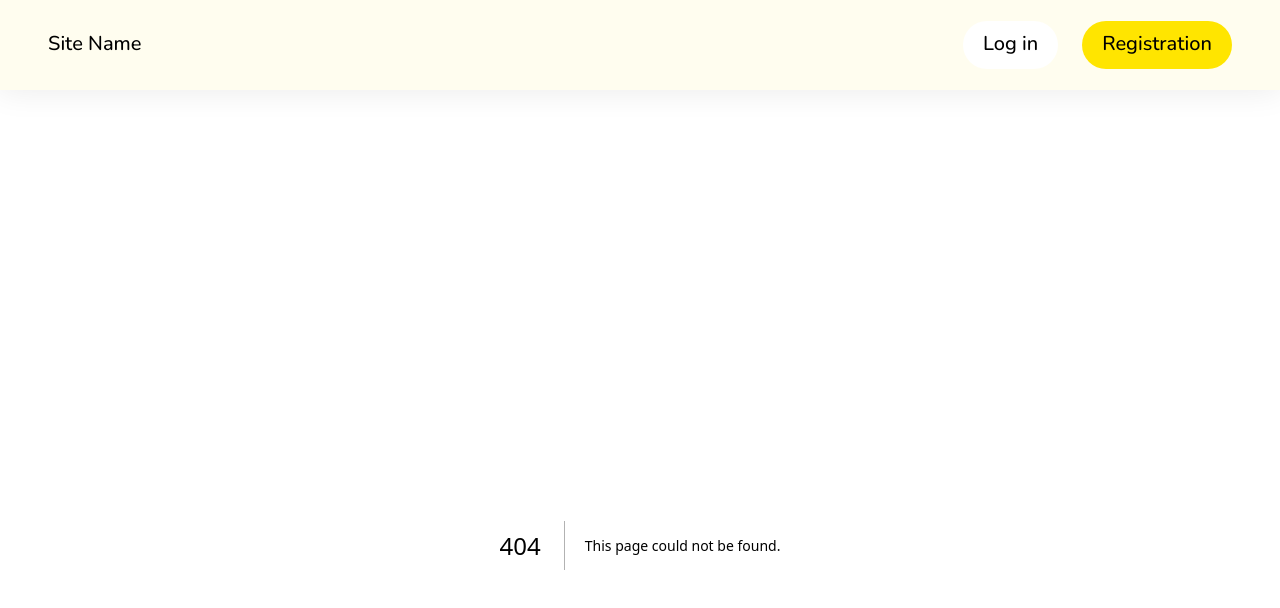
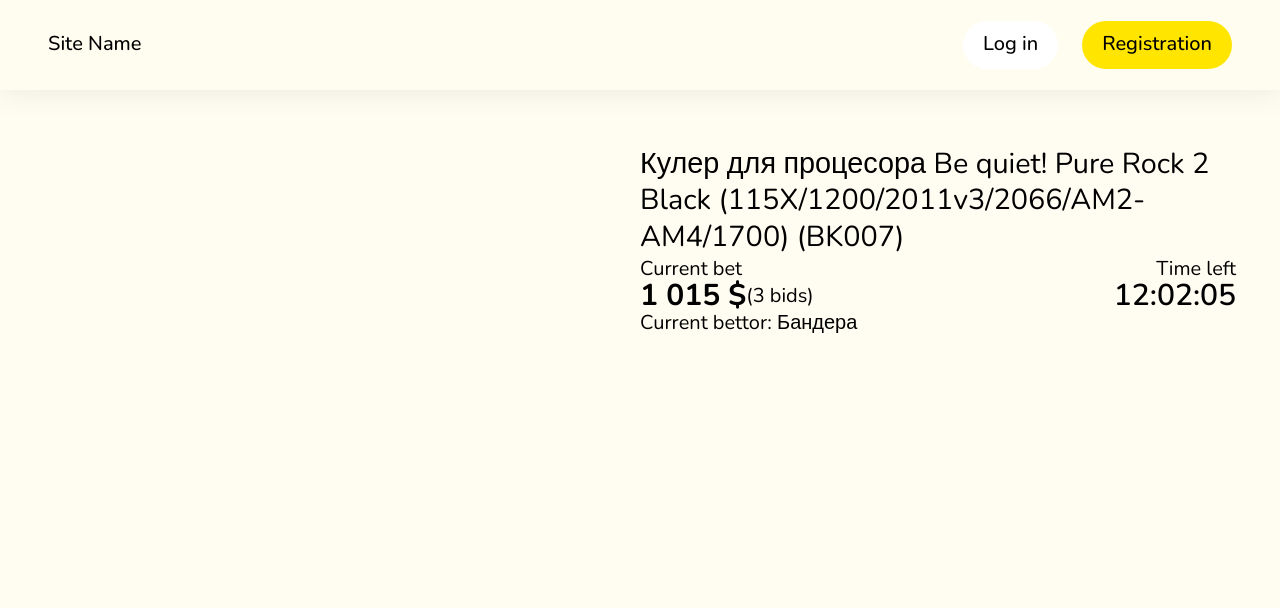
Before and after one commit to justrandomwords/auction-site, a Next.js app: page /item in a window 1280 px wide. Before the commit this address had no page. Shown: the top 608 px of the page. Built offline with nearby package versions, Linux system fonts and the light colour scheme.

Commit message:
feat: add auction page template

```diff
--- a/src/app/globals.css
+++ b/src/app/globals.css
@@ -27,7 +27,11 @@
     @apply text-2xl
   }
   h3 {
-    @apply text-base font-bold
+    font-size: 1.8rem;
+    line-height: 2.3rem
+  }
+  h4 {
+    @apply text-base;
   }
   input {
     @apply px-6 py-3 rounded-full border-hidden focus:outline-none focus:outline-primary min-w-0;
--- /dev/null
+++ b/src/app/item/page.tsx
@@ -0,0 +1,26 @@
+export default function() {
+  return (
+    <div className='grid grid-cols-2'>
+      <div></div>
+      <div>
+        <h3>Кулер для процесора Be quiet! Pure Rock 2 Black (115X/1200/2011v3/2066/AM2-AM4/1700) (BK007)</h3>
+        <div className='flex justify-between'>
+          <div className=''>
+            <div>Current bet</div>
+            <div className='flex'>
+              <p className='text-xl font-bold'>{'1 015'} $</p>
+              <p>({'3'} bids)</p>
+            </div>
+            <div>Current bettor: {'Бандера'}</div>
+          </div>
+          <div className='flex flex-col items-end'>
+            <p>Time left</p>
+            <p className='text-xl font-semibold'>12:02:05</p>
+          </div>
+        </div>
+        <div></div>
+        <div></div>
+      </div>
+    </div>
+  )
+}
```
